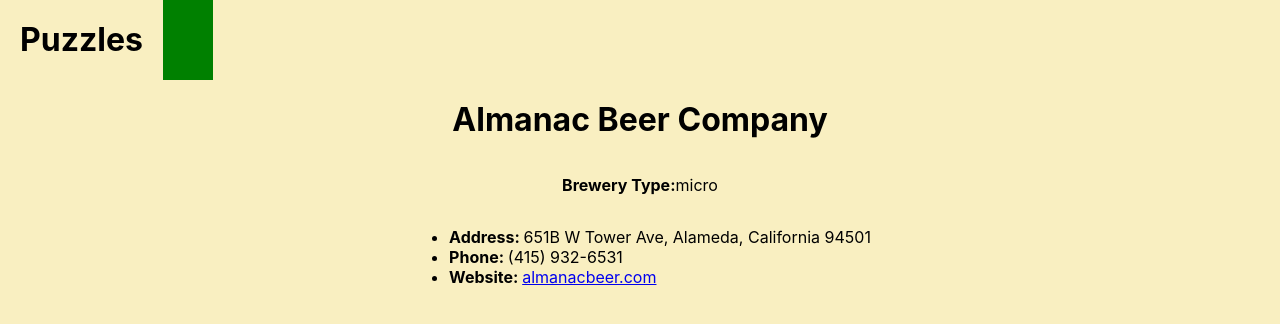
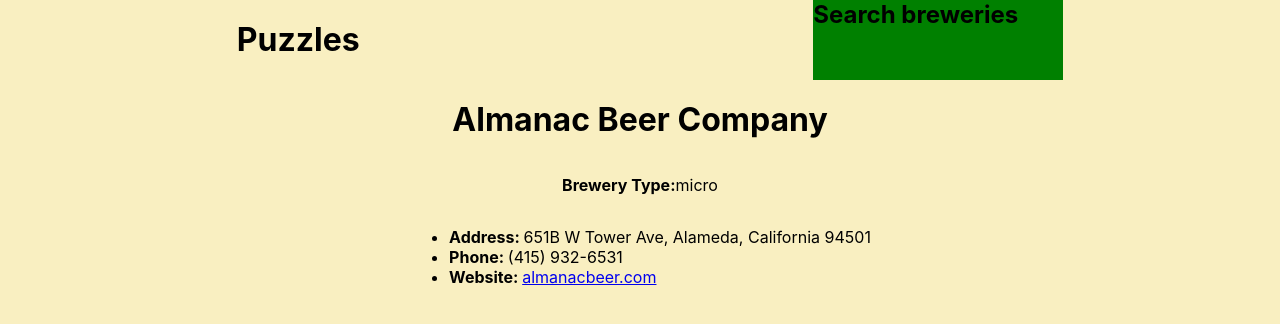
Before and after one commit to nickl72/SEI-Project-3, a React (Create React App) app in the folder brewery-app/: page /show/1 in a window 1280 px wide. Shown: the top 324 px of the page. Built offline with nearby package versions, Linux system fonts and the light colour scheme; what react-animations would draw is missing.

Commit message:
search button styling

```diff
--- a/brewery-app/src/components/Header.js
+++ b/brewery-app/src/components/Header.js
@@ -15,13 +15,17 @@ const Header = () => {
         <header>
             <h1>Puzzles</h1>
             <nav>
+                <div className='search-button-container'>
                     <div
                         className='search-button'
                         onClick={toggleShowSearch}
                     >
+                        <h2>Search breweries</h2>
                     </div>
                     <div>
                         { showSearch && <SearchForm /> }
+                    </div>
+
                 </div>
             </nav>
         </header>
--- a/brewery-app/src/styles/GlobalStyle.js
+++ b/brewery-app/src/styles/GlobalStyle.js
@@ -8,20 +8,35 @@ export const GlobalStyle = createGlobalStyle`
 
   header {
     display: flex;
+    justify-content: space-around;
     height: 10vh;
   }
 
   h1 {
     margin: 20px;
+  }
 
+  nav {
+    height: 100%;
+  }
+
+  .search-button-container {
+    height: 100%;
   }
 
   .search-button {
     background: green;
     width: 50px;
     height: 100%;
+    width: 250px;
+
   }
   .search-button:hover {
     background: red;
   }
+
+  h2 {
+    margin: 0;
+  }
+
 `;
```
Lines whose indentation alone changed are shown as unchanged.
